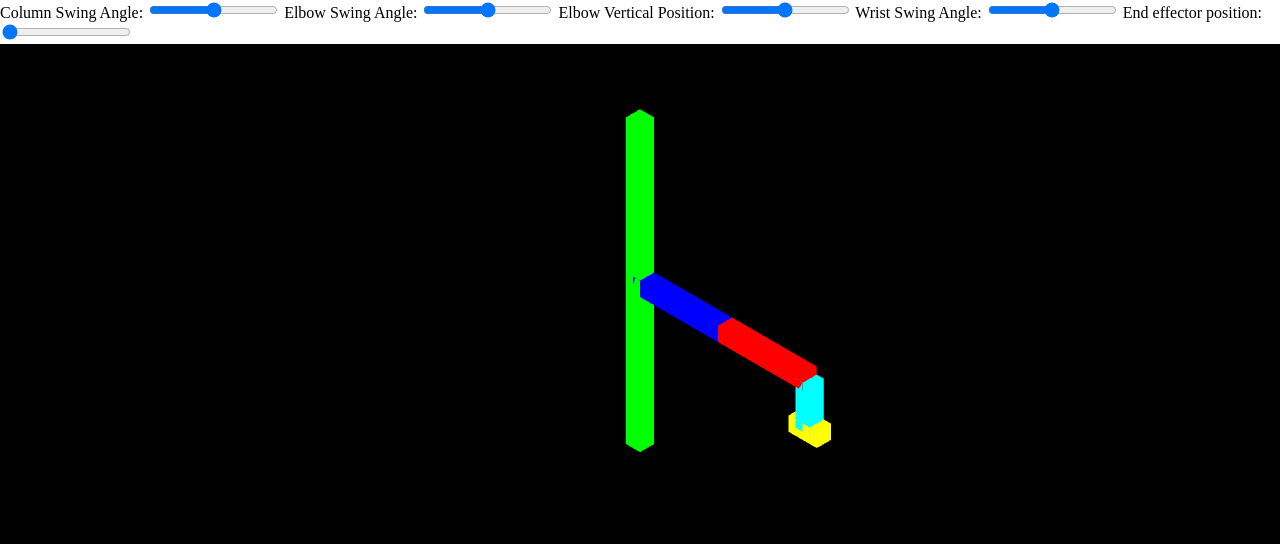
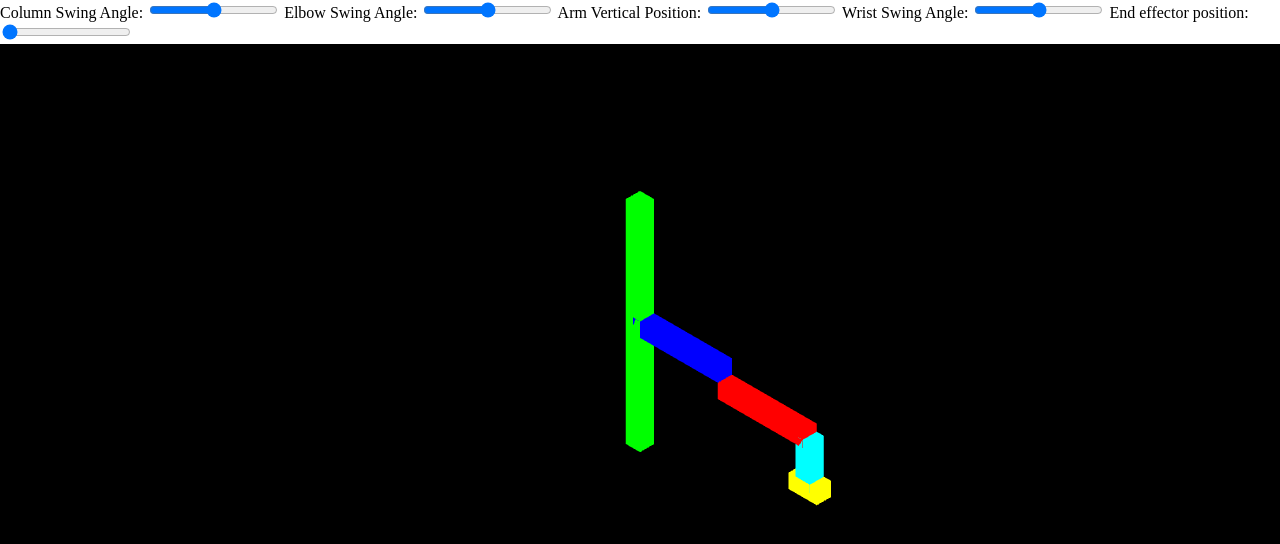
Before and after one commit to thetab1/mason, a website: page visualizer/public/index.html in a window 1280 px wide. Drawn offline with nearby package versions, Linux system fonts and the light colour scheme.

Commit message:
feat(vis): small changes

```diff
--- a/visualizer/public/index.html
+++ b/visualizer/public/index.html
@@ -21,7 +21,7 @@
             <input id="elbowSwing" type="range" min="-90" max="90" value="0" step="1">
         </label>
         <label>
-            Elbow Vertical Position:
+            Arm Vertical Position:
             <input id="elbowPosition" type="range" min="-5" max="5" value="0" step="0.1">
         </label>
         <label>
@@ -45,7 +45,7 @@
         let columnSwingDirection = 1;
 
         // Configurable parameters
-        const columnHeight = 20;
+        const columnHeight = 15;
         const elbowArmLength = 6;
         const forearmLength = 6;
         const handLength = 3;
@@ -89,6 +89,7 @@
             const forearmMaterial = new THREE.MeshBasicMaterial({ color: 0xff0000 });
             forearm = new THREE.Mesh(forearmGeometry, forearmMaterial);
             forearm.position.x = elbowArmLength / 2; // Position the forearm at the end of the elbow arm
+            forearm.position.y = -1; // Position the forearm to stand on the ground
             elbowArm.add(forearm);
 
             // Create a pivot point for the forearm at its connection point with the elbow arm
```
